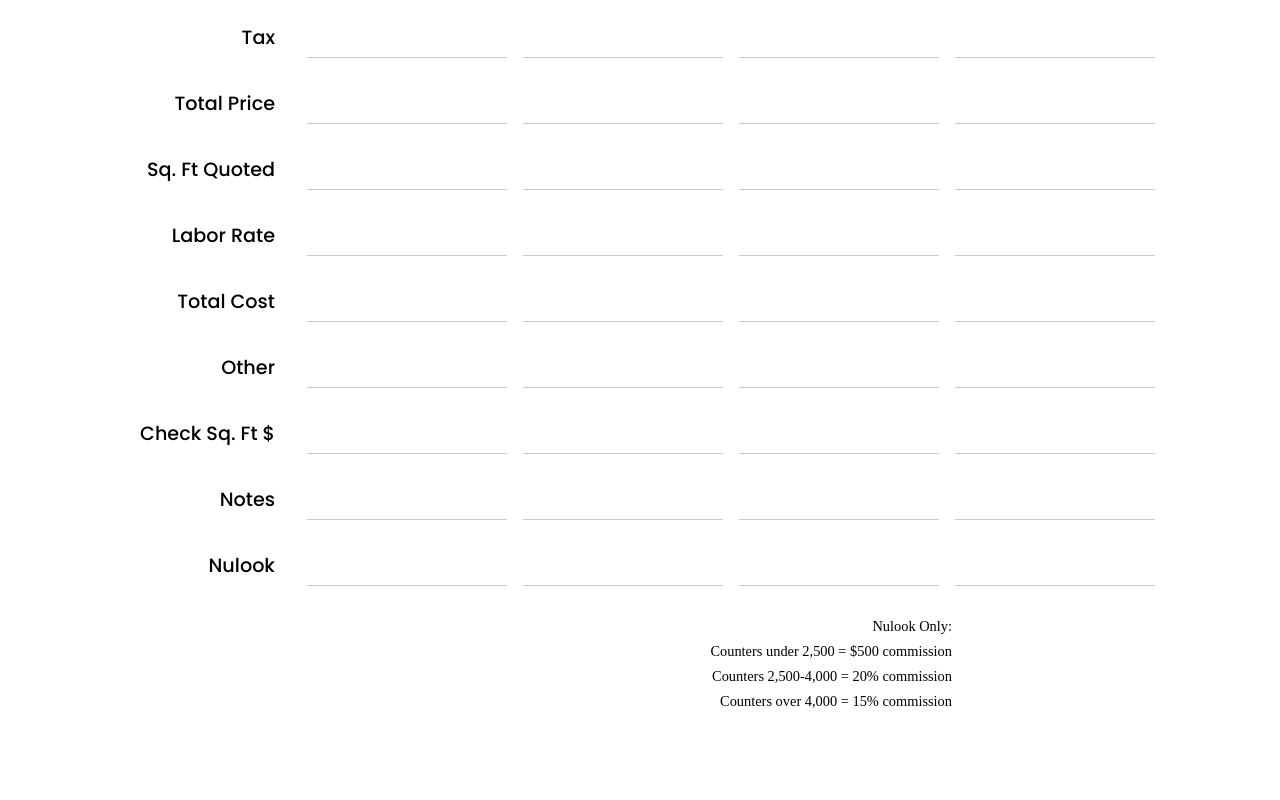
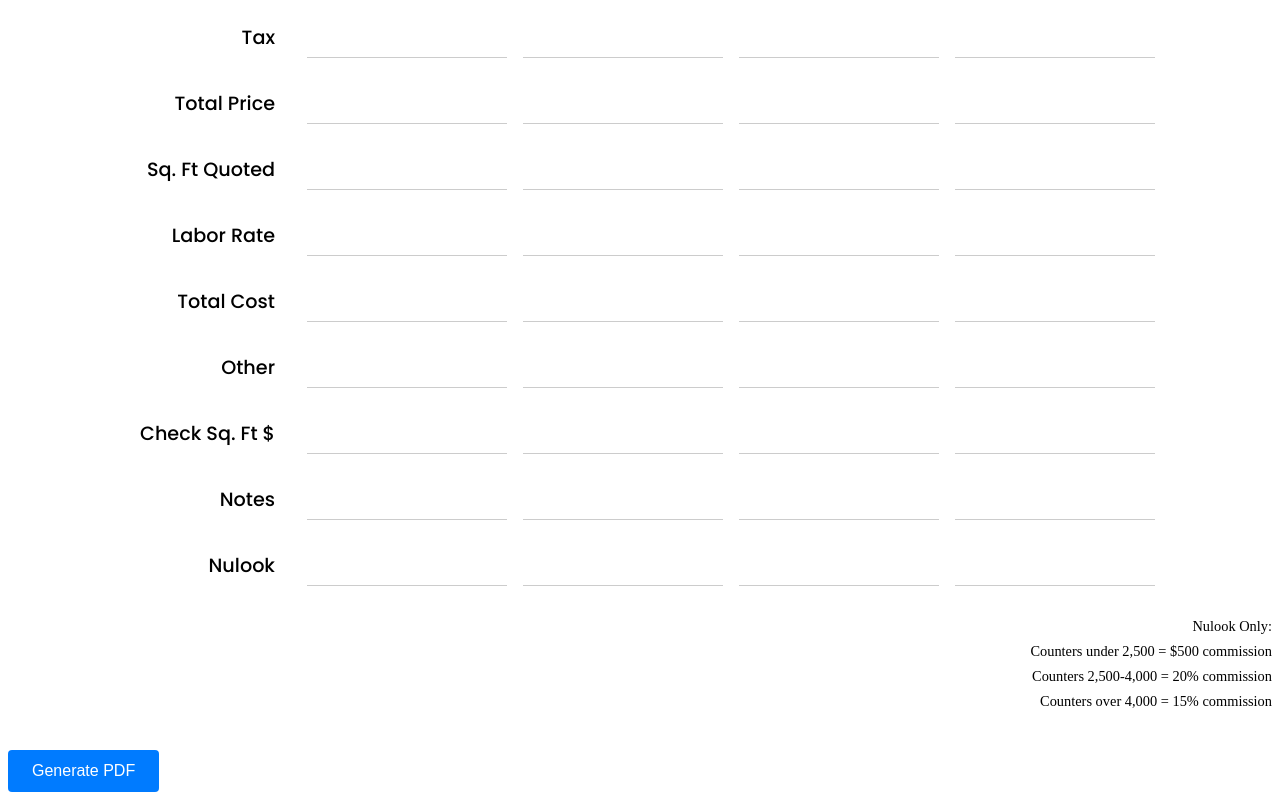
Before and after one commit to patrickmfurbert/ugm-pdf-generator, a SvelteKit app: page / in a window 1280 px wide. Shown: the part 190-990 px from the top of the page. Before the commit the page ends 916 px from the top, so only its background shows below. Built offline with nearby package versions, Linux system fonts and the light colour scheme.

Commit message:
adding pdf functionality

```diff
--- a/package.json
+++ b/package.json
@@ -19,5 +19,9 @@
 		"svelte-check": "^4.0.0",
 		"typescript": "^5.0.0",
 		"vite": "^7.0.4"
+	},
+	"dependencies": {
+		"html2canvas": "^1.4.1",
+		"jspdf": "^3.0.2"
 	}
 }
--- a/src/routes/+page.svelte
+++ b/src/routes/+page.svelte
@@ -1,5 +1,7 @@
 <script>
     import { LineItem, Nulook } from "$lib";
+    import jsPDF from "jspdf";
+    import html2canvas from "html2canvas";
 
     let items = [
         { name: "Color" },
@@ -15,6 +17,32 @@
         { name: "Notes" },
         { name: "Nulook" },
     ];
+
+    async function generatePDF() {
+        const element = document.body; // Capture the entire page
+        const canvas = await html2canvas(element, {
+            scale: 2, // Increase scale for better quality
+            useCORS: true, // Handle cross-origin issues
+            width: document.documentElement.scrollWidth + 20, // Add padding to ensure full width
+            height: document.documentElement.scrollHeight // Ensure full height is captured
+        });
+
+        const imgData = canvas.toDataURL("image/png");
+        const pdfWidth = canvas.width;
+        const pdfHeight = canvas.height;
+
+        console.log("Canvas dimensions:", { width: canvas.width, height: canvas.height });
+        console.log("Document dimensions:", { scrollWidth: document.documentElement.scrollWidth, scrollHeight: document.documentElement.scrollHeight });
+
+        const pdf = new jsPDF({
+            orientation: "portrait",
+            unit: "px",
+            format: [pdfWidth, pdfHeight] // Match PDF dimensions to canvas
+        });
+
+        pdf.addImage(imgData, "PNG", 0, 0, pdfWidth, pdfHeight);
+        pdf.save("page.pdf");
+    }
 </script>
 
 <div>
@@ -22,10 +50,11 @@
         {#each items as item}
             <LineItem itemName={item.name} />
         {/each}
-        <div class="push-right">
+        <div class="right-align">
             <Nulook />
         </div>
     </div>
+    <button class="generate-pdf" on:click={generatePDF}>Generate PDF</button>
 </div>
 
 <style>
@@ -36,8 +65,25 @@
         position: relative; /* Allow relative positioning */
     }
 
-    .push-right {
-        margin-left: auto; /* Push the Nulook component to the right */
-        margin-right: 20rem;
+    .right-align {
+        display: flex;
+        justify-content: flex-end; /* Right justify the Nulook component */
+        width: 100%; /* Ensure it spans the full width */
+    }
+
+    .generate-pdf {
+        margin-top: 2rem;
+        padding: 0.75rem 1.5rem;
+        background-color: #007bff;
+        color: white;
+        border: none;
+        border-radius: 4px;
+        font-size: 1rem;
+        cursor: pointer;
+        transition: background-color 0.3s;
+    }
+
+    .generate-pdf:hover {
+        background-color: #0056b3;
     }
 </style>
```
Also changed, not shown: 1 other file (tests, documents, lock files or other folders).
